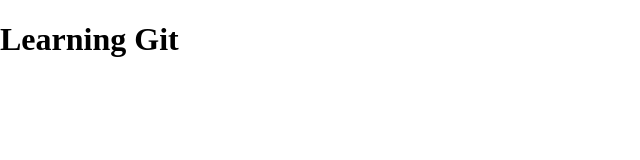
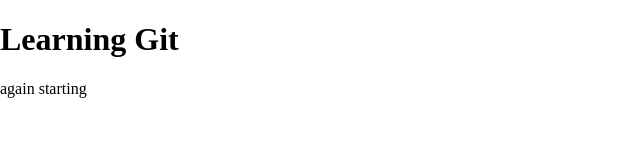
Before and after one commit to Raynavanit/learnign_git, a plain HTML site: page index.html in a window 1280 px wide. Shown: the whole page, without its empty margins (0-640 px from the left). Drawn offline with Linux system fonts and the light colour scheme.

Commit message:
just trying to commit agani

```diff
--- a/index.html
+++ b/index.html
@@ -8,5 +8,6 @@
 </head>
 <body>
     <h1>Learning Git</h1>
+    <p>again starting</p>
 </body>
 </html>
```
